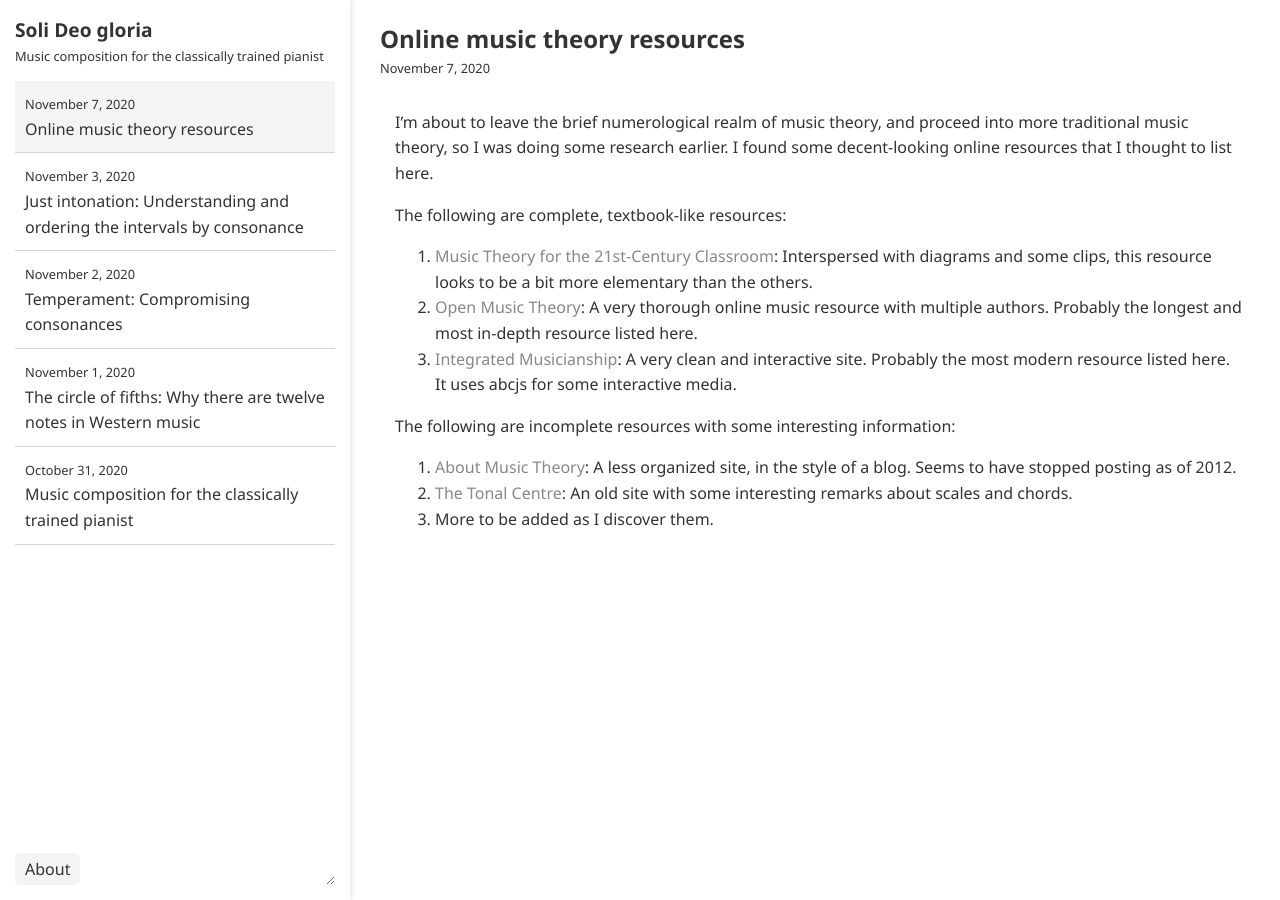
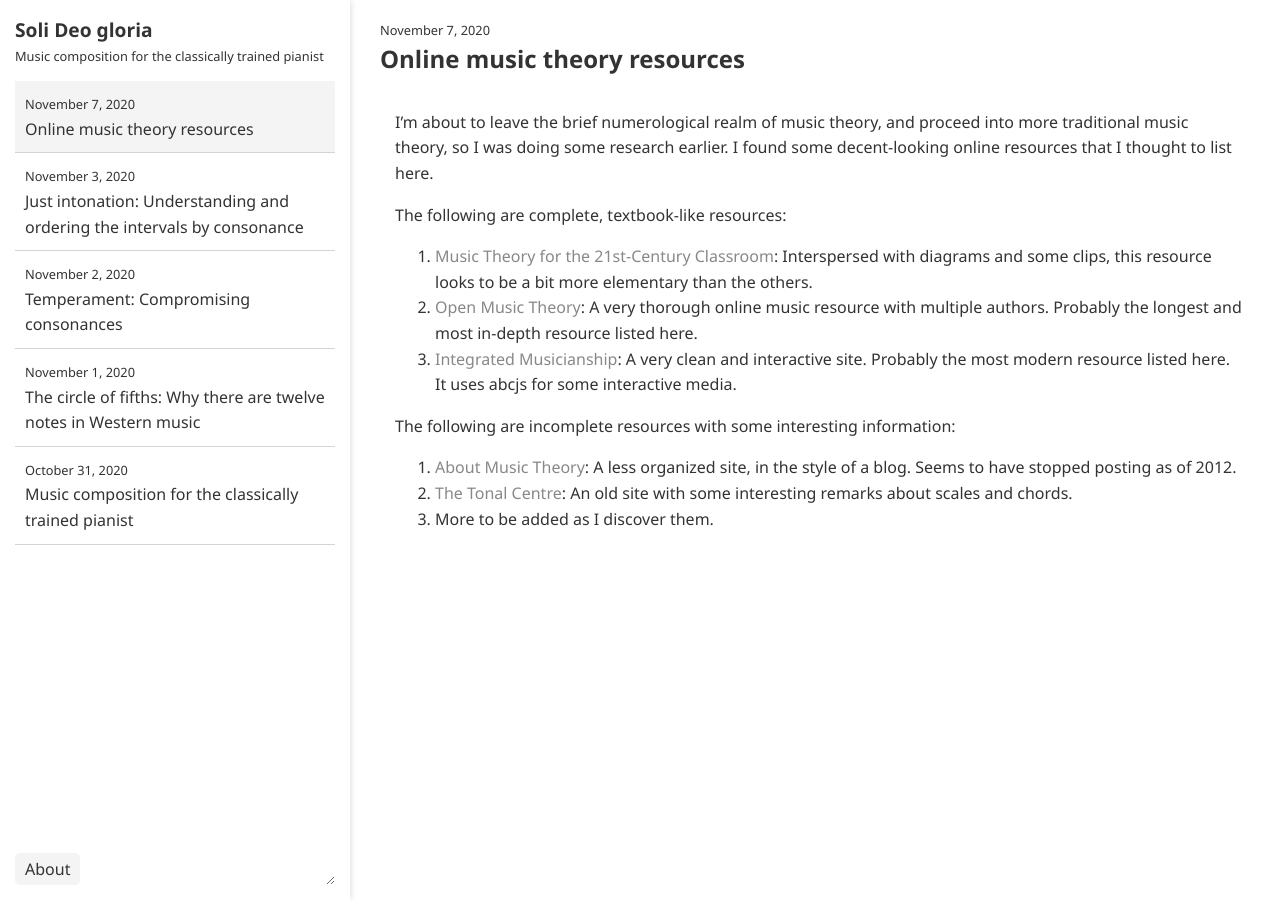
Before and after one commit to ansyblenetwork/sdg, a Jekyll site: the page built from _posts/2020-11-07-online-music-theory-resources.md, in a window 1280 px wide. Built offline with Jekyll 4.4.1, drawn with Linux system fonts in a browser that asks for light colours.

Commit message:
Update page.html

```diff
--- a/_layouts/page.html
+++ b/_layouts/page.html
@@ -169,8 +169,8 @@
 
 	<div id="main" class="main">
 		{% if page.title %}
-			<h1>{{ page.title }}</h1>
-			<div class="date-format" style="padding-bottom:15px">{{ page.date | date: "%B %-d, %Y" }}</div>
+			<div class="date-format">{{ page.date | date: "%B %-d, %Y" }}</div>
+			<h1 style="padding-bottom:15px">{{ page.title }}</h1>
 		{% endif %}
 
 		<div class="contentHolder">
```
